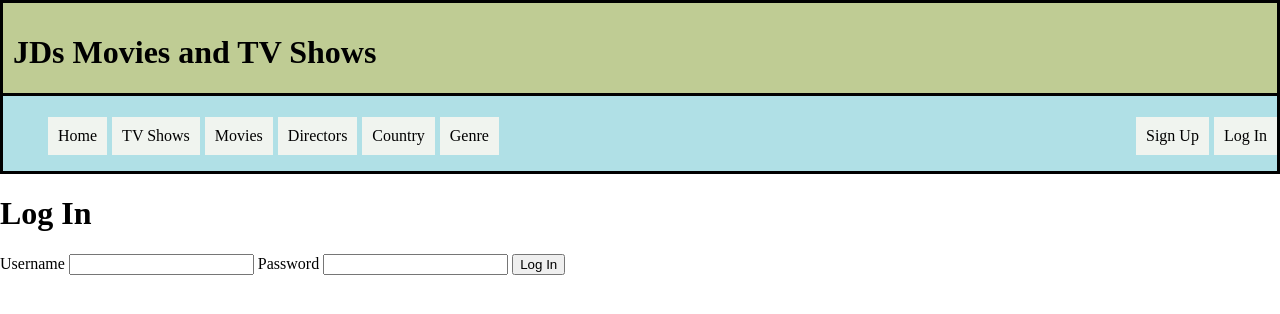
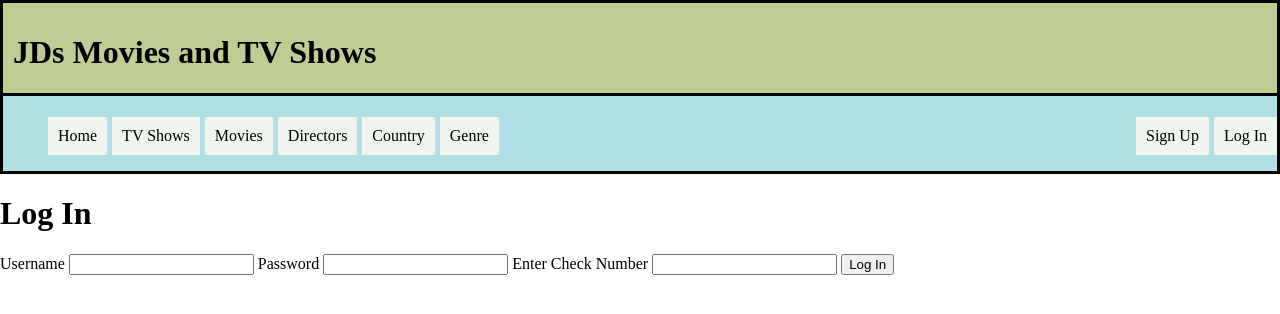
Before and after one commit to republic223/L3-Digital-Assessment, a Flask app: page /Login in a window 1280 px wide. Shown: the top 314 px of the page. Run offline with Flask 3, Linux system fonts and the light colour scheme.

Commit message:
Security features installed passwords now hashed, check number may need to be improved in furture

```diff
--- a/App.py
+++ b/App.py
@@ -1,6 +1,7 @@
 # importing relevent 3rd party software.
 import sqlite3
 from flask import Flask, g, render_template, request, flash, session, redirect
+from werkzeug.security import generate_password_hash, check_password_hash
 
 # Varibles and constants below
 app = Flask(__name__)
@@ -130,13 +131,23 @@ def Sign_up():
         password1 = request.form['password1']
         # check to see if passwords match
         if password0 == password1:
-            Password = password0
+            Hash_Password = generate_password_hash(password0)
             sql = '''INSERT INTO User_Data (Username,Password) VALUES (?,?)'''
-            query_db(sql, args=(Username, Password,), commit=True)
+            query_db(sql, args=(Username, Hash_Password,), commit=True)
             flash("Sign up successful")
+            return redirect('/Check_Number',)
         else:
             flash("Please ensure both Passwords match")
     return render_template('Sign_up.html')
+
+# Check Number Route
+@app.route('/Check_Number')
+def Check_number():
+    # Check Number at the momment is the Max Value of the user ID so they can be uniquly identified
+    # will need to be improved on if users want to delete data
+    sql = '''Select MAX(User_ID) FROM User_Data;'''
+    results = query_db(sql)
+    return render_template('Check_Num.html', results=results)
 
 #Log in route
 @app.route('/Login', methods=["GET","POST"])
@@ -145,17 +156,20 @@ def login():
         # find username and password
         username = request.form['username']
         password = request.form['password']
+        Check_Num = request.form['Check_Num']
         sql = '''SELECT User_id, Username, Password FROM User_Data WHERE Username = ?; '''
         user = query_db(sql, args=(username,), one=True)
-        pword = query_db(sql, args=(password,), one=True)
         # need to use User_id to keep the use of the same username for two users
         if user:
             # if user found program will check the Password
-            if pword:
-                session['username'] = user
-                flash("Logged In")
+            if int(Check_Num) == user[0]:
+                if check_password_hash(password=password, pwhash=user[2]):
+                    session['username'] = user[1]
+                    flash("Logged In")
+                else:
+                    flash("Password incorrect")
             else:
-                flash("Password incorrect")
+               flash("Check Number Incorrect")
         else:
             flash("Username does not exist")
     return render_template('Login.html')
--- a/templates/Login.html
+++ b/templates/Login.html
@@ -12,7 +12,10 @@
     <label for='username'>Username</label>
     <input type="text", name='username'>
     <label for='password'>Password</label>
-    <input type="text", name='password'>
+    <input type="password", name='password'>
+    <label type="text">Enter Check Number</label>
+    <input type="number" name="Check_Num">
     <button type="enter">Log In</button>
+
  </form>
 {% endblock %}
--- a/templates/Sign_up.html
+++ b/templates/Sign_up.html
@@ -8,10 +8,10 @@
     <Label for ='username'>Enter your Username</Label>
     <input type="text", name="username">
     <label for='password0'>Enter your password</label>
-    <input type="text", name='password0'>
+    <input type="password", name='password0'>
     <!-- will match passwords in App.py to ensure user has entered password correctly -->
     <label for='password1'>Retype password to comfrim</label>
-    <input type="text", name='password1'>
+    <input type="password", name='password1'>
     <button type="submit">Sign up</button>
  </form>
 {% endblock %}
```
Also changed, not shown: templates/Check_Num.html (added, +14 -0 lines), Movie_Data.db.
